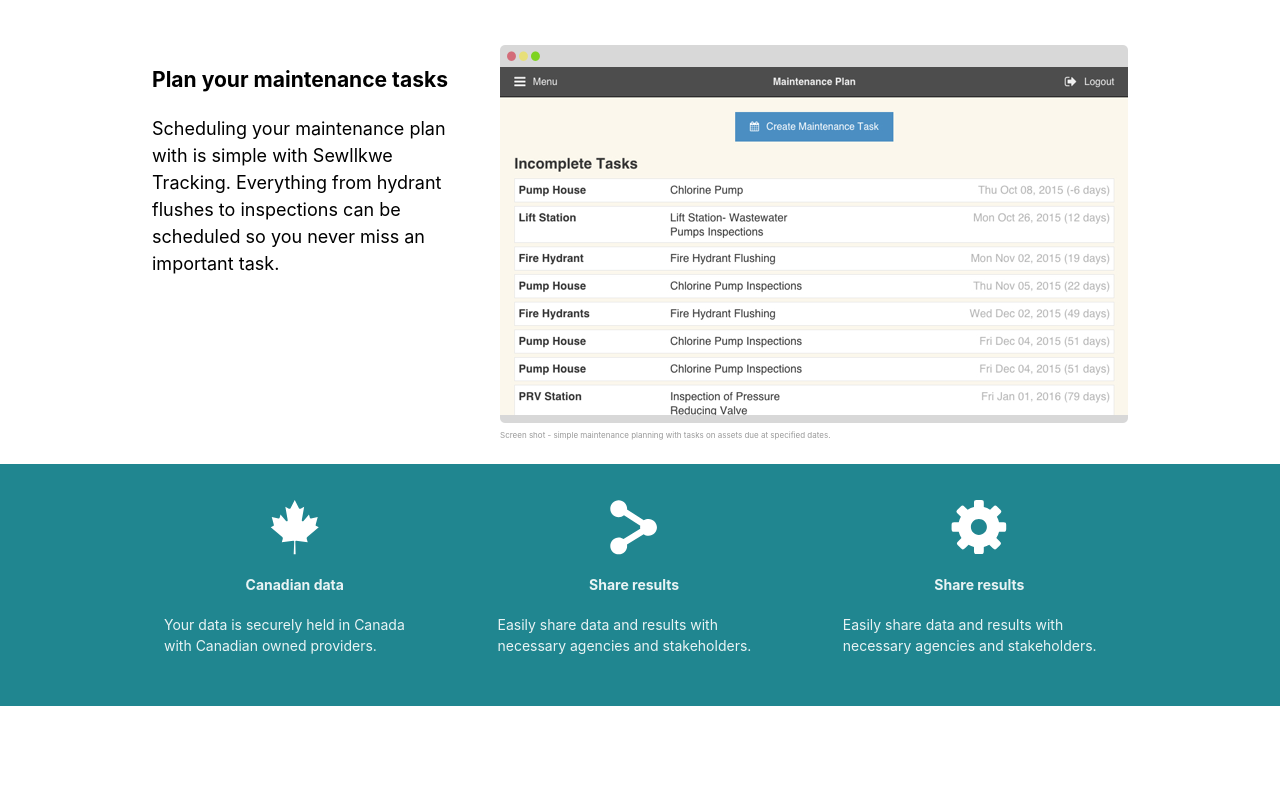
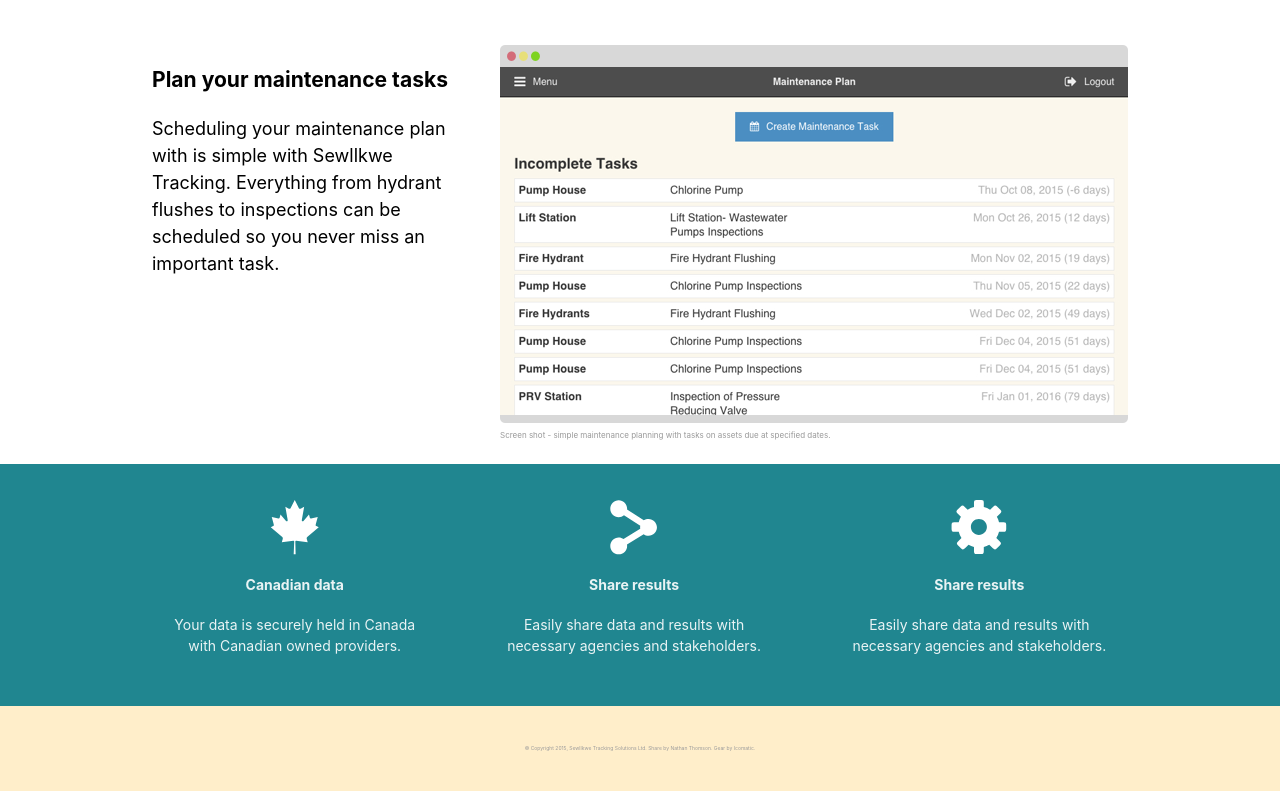
Before and after one commit to sewllkwe/sewllkwe.github.io, a plain HTML site: page index.html in a window 1280 px wide. Shown: the part 1384-2175 px from the top of the page. Before the commit the page ends 2090 px from the top, so only its background shows below. Drawn offline with Linux system fonts and the light colour scheme.

Commit message:
Add simple footer

```diff
--- a/css/style.css
+++ b/css/style.css
@@ -112,7 +112,16 @@
 }
 
 .sub-feature__content {
-  text-align: left;
+  text-align: center;
+}
+
+.footer {
+  background-color: #FFEECA;
+  color: #9B9B9B;
+  padding: 24px;
+
+  font-size: 0.5rem;
+  text-align: center;
 }
 
 
--- a/index.html
+++ b/index.html
@@ -124,5 +124,14 @@
     </div>
   </aside>
 
+  <footer class="footer">
+    <div class="container">
+      <p>
+        &copy; Copyright 2015, Sewllkwe Tracking Solutions Ltd.
+        Share by Nathan Thomson. Gear by Icomatic.
+      </p>
+    </div>
+  </footer>
+
 </body>
 </html>
```
